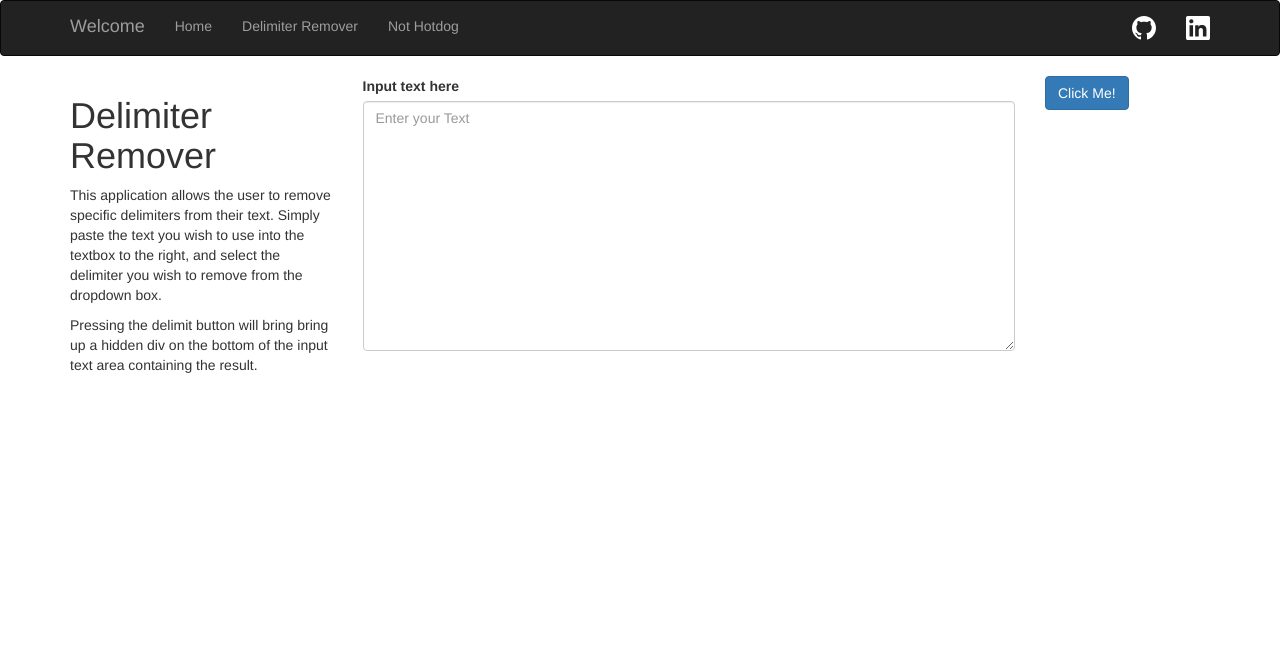
After one commit to UptownFunctor/UptownFunctor, a Flask app: page /delimiter_remover in a window 1280 px wide. The commit adds this page. Shown: the top 645 px of the page. Run offline with Flask 2, Linux system fonts and the light colour scheme; some libraries are stand-ins or nearby versions.

Commit message:
delimiter ui + hotdog page created

```diff
--- a/app.py
+++ b/app.py
@@ -10,6 +10,14 @@ bootstrap = Bootstrap(app)
 def hello_world():
     return render_template("index.html")
 
+@app.route('/delimiter_remover')
+def delimiter_remover():
+    return render_template("delimiter_remover.html")
+
+@app.route('/hotdog')
+def hotdog():
+    return render_template("hotdog.html")
+
 
 if __name__ == '__main__':
     app.run()
--- /dev/null
+++ b/static/scripts/delimiter_remover.js
@@ -0,0 +1,3 @@
+document.getElementById('input_btn').addEventListener('click',function(e){
+    document.getElementById('output_form_container').style.visibility="visible"
+})
--- a/templates/base.html
+++ b/templates/base.html
@@ -10,8 +10,8 @@
             </div>
             <ul class="nav navbar-nav">
                 <li><a href="/">Home</a></li>
-                <li><a>Page 1</a></li>
-                <li><a href="">Page 2</a></li>
+                <li><a href="/delimiter_remover">Delimiter Remover</a></li>
+                <li><a href="/hotdog">Not Hotdog</a></li>
 
             </ul>
 
@@ -27,3 +27,8 @@
 {% block content %}
     {% block page_contents %}{% endblock page_contents %}
 {% endblock content %}
+
+{% block scripts %}
+    {{ super() }}
+    {% block body_scripts %}{% endblock body_scripts %}
+{% endblock scripts %}
--- /dev/null
+++ b/templates/delimiter_remover.html
@@ -0,0 +1,41 @@
+{% extends "base.html" %}
+
+{% block page_contents %}
+    <div class="container">
+        <div class="row">
+            <div class="col-sm-3" style="border: 1px lightsalmon">
+                <h1>Delimiter Remover</h1>
+                <p>
+                    This application allows the user to remove specific delimiters from their text.
+                    Simply paste the text you wish to use into the textbox to the right, and select the
+                    delimiter you wish to remove from the dropdown box.
+                </p>
+                <p>
+                    Pressing the delimit button will bring bring up a hidden div on the bottom of the input
+                    text area containing the result.
+                </p>
+            </div>
+
+            <div class = col-sm-7 style="border: 1px coral">
+                <label for="input_form">Input text here</label>
+                <textarea class="form-control" id="input_form" style="height: 250px" placeholder="Enter your Text"></textarea>
+
+                <br>
+                <div id="output_form_container" style="visibility: hidden">
+                    <label for="output_form">Delimited Text</label>
+                    <textarea placeholder="lol" class="form-control" style="height:250px"></textarea>
+                </div>
+            </div>
+
+            <div class="col-sm-2" style="border: 1px navy">
+                <button class="btn btn-primary" id="input_btn">Click Me!</button>
+            </div>
+
+        </div>
+    </div>
+
+{% endblock page_contents %}
+
+{% block body_scripts %}
+    <script src="/static/scripts/delimiter_remover.js"></script>
+{% endblock body_scripts %}
```
Also changed, not shown: templates/hotdog.html (added, +9 -0 lines).
